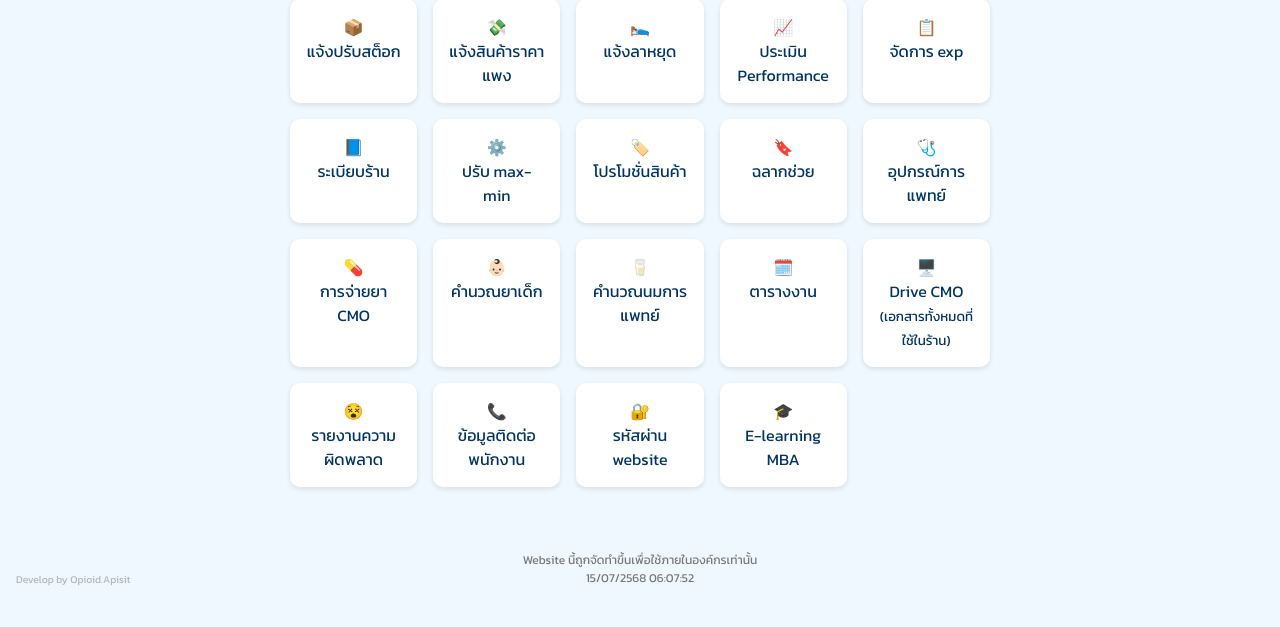
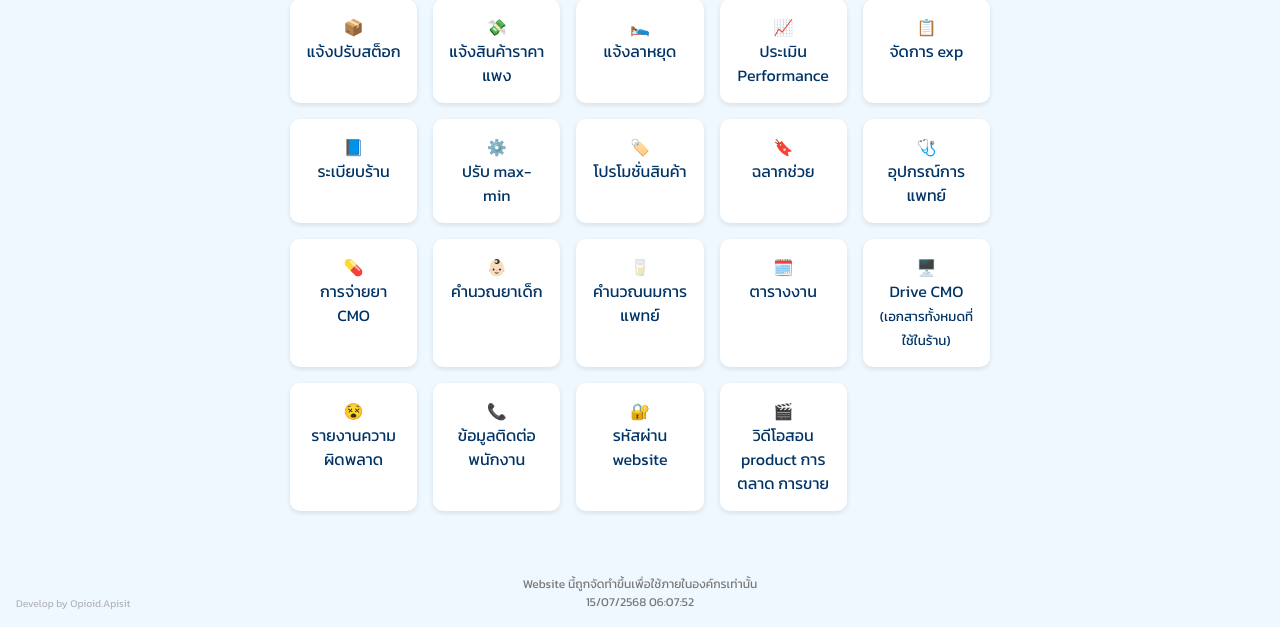
Before and after one commit to Opioidapisit/Clinic_CMO, a plain HTML site: page index.html in a window 1280 px wide. Shown: the part 210-837 px from the top of the page. Before the commit the page ends 813 px from the top, so only its background shows below. Drawn offline with Linux system fonts and the light colour scheme.

Commit message:
Update index.html

```diff
--- a/index.html
+++ b/index.html
@@ -111,7 +111,7 @@
 	<div class="item"><a href="https://docs.google.com/forms/d/e/1FAIpQLSctx8R_-vVnln0vNnMu06liyygB-nzW5KChKKrsLGUDyLUfFg/viewform?usp=dialog">😵<br>รายงานความผิดพลาด</a></div>
 	<div class="item"><a href="https://docs.google.com/spreadsheets/d/1ZQ4dZFagUD7MtFjUlvJSw-f2qi8yPb52dtGAjbn12Qo/edit?gid=1247131719#gid=1247131719">📞<br>ข้อมูลติดต่อพนักงาน</a></div>
 	<div class="item"><a href="password.html">🔐<br>รหัสผ่าน website</a></div>
-	<div class="item"><a href="https://learn.eddu.org/users/sign_in">🎓<br>E-learning MBA</a></div>
+	<div class="item"><a href=https://drive.google.com/drive/folders/10VJqQZUb5Psf1qh6WwQSwQuV-68Z8y21?usp=sharing">🎬<br>วิดีโอสอน product การตลาด การขาย</a></div>
     </div>
   <footer>
     Website นี้ถูกจัดทำขึ้นเพื่อใช้ภายในองค์กรเท่านั้น<br>
```
